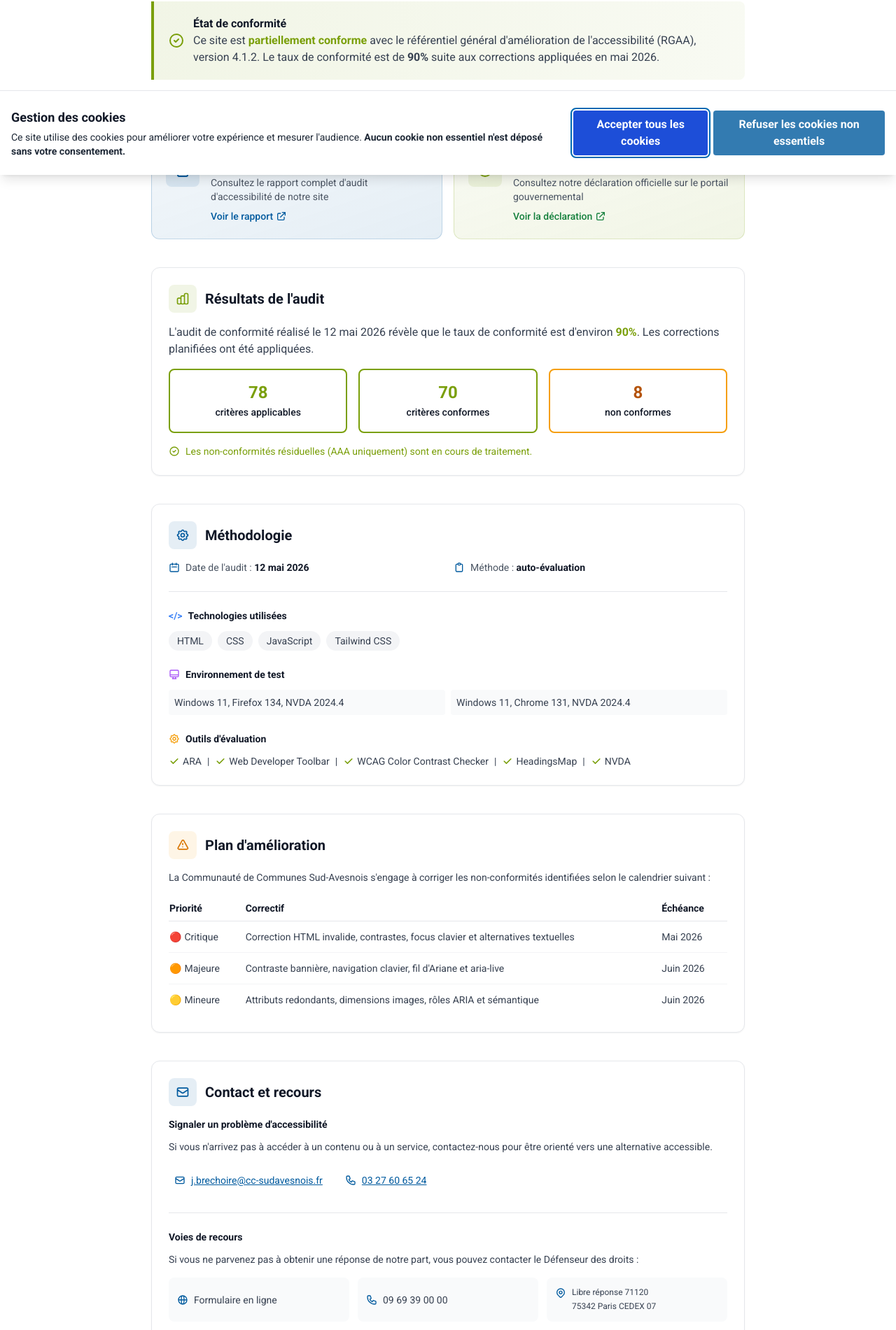
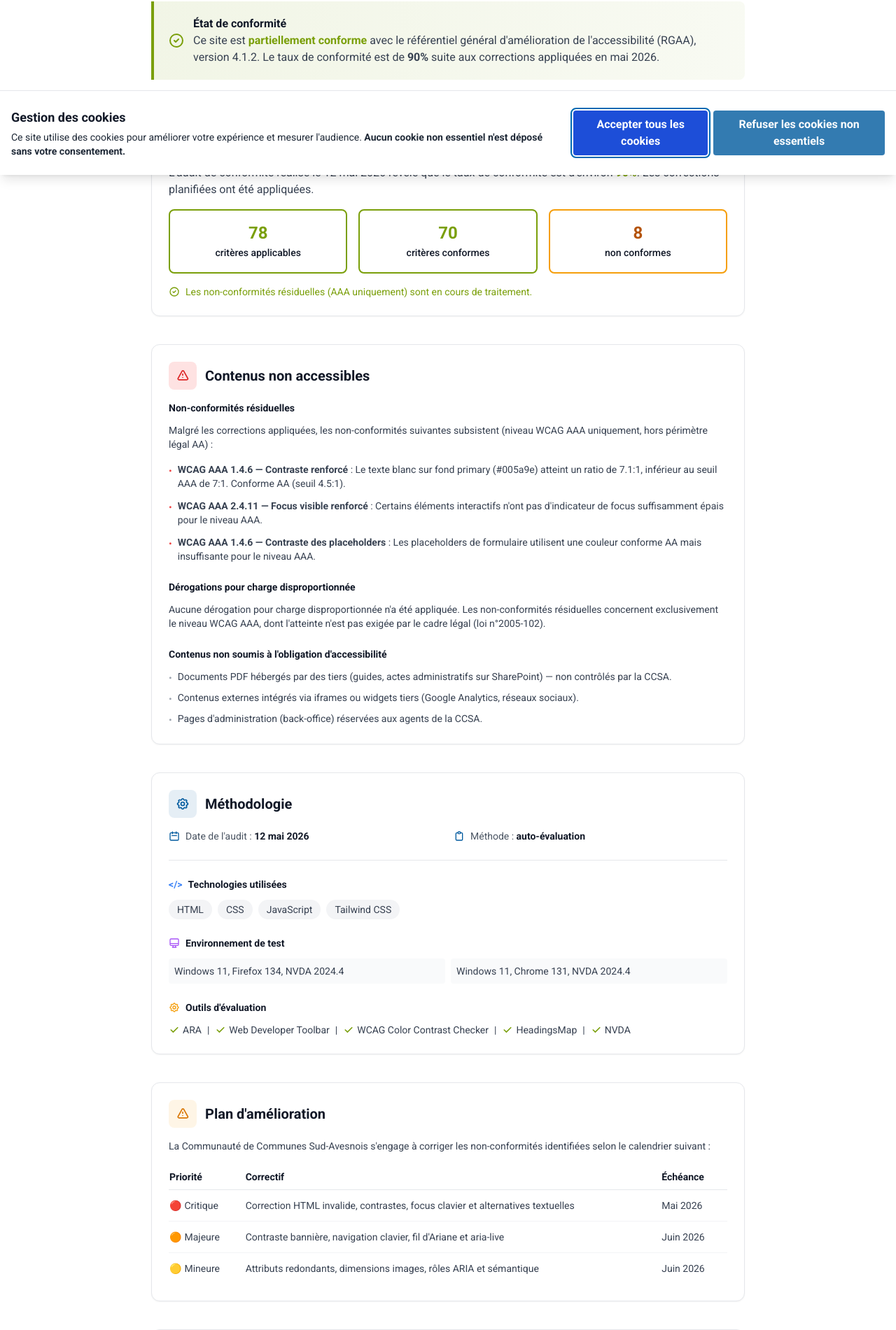
Before and after one commit to gestionsiteccsa/cc-sudavesnois, a Django app: page /accessibilite/ in a window 1280 px wide. Shown: the part 550-2451 px from the top of the page at 70% size. Run offline with Django 5.2, Linux system fonts and the light colour scheme; tables that the repository leaves empty hold one stand-in row (values such as "Sample post"); style sheets or scripts are compiled from the project's sources.

Commit message:
﻿fix(accessibilite): supprime liens ARA, ajoute contenus non accessibles
- Suppression de la section Documents officiels (liens vers ARA)
- Ajout section Contenus non accessibles avec liste des NC AAA
- Ajout sections Derogations charge disproportionnee et Contenus non soumis

```diff
--- a/home/templates/home/accessibilite.html
+++ b/home/templates/home/accessibilite.html
@@ -46,62 +46,6 @@
         </div>
     </section>
 
-    <!-- Documents officiels -->
-    <section class="mb-10">
-        <h2 class="text-xl font-semibold text-gray-900 dark:text-white mb-4">Documents officiels</h2>
-        <div class="grid md:grid-cols-2 gap-4">
-            <a href="https://ara.numerique.gouv.fr/rapport/cFcBmnE1eK-J3xQ7X9jGE/"
-               target="_blank"
-               rel="noopener"
-               class="group block p-5 bg-gradient-to-br from-primary/5 to-primary/10 dark:from-primary/20 dark:to-primary/30 border border-primary/20 rounded-xl hover:shadow-lg hover:border-primary/40 transition-all duration-300"
-               aria-label="Consulter le rapport d'audit RGAA (nouvelle fenêtre)">
-                <div class="flex items-start gap-4">
-                    <div class="flex-shrink-0 w-12 h-12 bg-primary/10 dark:bg-primary/30 rounded-lg flex items-center justify-center group-hover:bg-primary/20 transition-colors">
-                        <svg class="w-6 h-6 text-primary" aria-hidden="true" focusable="false" fill="none" stroke="currentColor" viewBox="0 0 24 24">
-                            <path stroke-linecap="round" stroke-linejoin="round" stroke-width="2" d="M9 17v-2m3 2v-4m3 4v-6m2 10H7a2 2 0 01-2-2V5a2 2 0 012-2h5.586a1 1 0 01.707.293l5.414 5.414a1 1 0 01.293.707V19a2 2 0 01-2 2z"/>
-                        </svg>
-                    </div>
-                    <div class="flex-1">
-                        <h3 class="font-semibold text-lg text-gray-900 dark:text-white group-hover:text-primary transition-colors">Rapport d'audit RGAA</h3>
-                        <p class="text-sm text-gray-600 dark:text-gray-300 mt-1">Consultez le rapport complet d'audit d'accessibilité de notre site</p>
-                        <span class="inline-flex items-center gap-1 text-primary text-sm font-medium mt-2 group-hover:underline">
-                            Voir le rapport
-                            <svg class="w-4 h-4" aria-hidden="true" focusable="false" fill="none" stroke="currentColor" viewBox="0 0 24 24">
-                                <path stroke-linecap="round" stroke-linejoin="round" stroke-width="2" d="M10 6H6a2 2 0 00-2 2v10a2 2 0 002 2h10a2 2 0 002-2v-4M14 4h6m0 0v6m0-6L10 14"/>
-                            </svg>
-                            <span class="sr-only">(nouvelle fenêtre)</span>
-                        </span>
-                    </div>
-                </div>
-            </a>
-
-            <a href="https://ara.numerique.gouv.fr/declaration/cFcBmnE1eK-J3xQ7X9jGE"
-               target="_blank"
-               rel="noopener"
-               class="group block p-5 bg-gradient-to-br from-secondary/5 to-secondary/10 dark:from-secondary/20 dark:to-secondary/30 border border-secondary/20 rounded-xl hover:shadow-lg hover:border-secondary/40 transition-all duration-300"
-               aria-label="Consulter la déclaration sur ARA (nouvelle fenêtre)">
-                <div class="flex items-start gap-4">
-                    <div class="flex-shrink-0 w-12 h-12 bg-secondary/10 dark:bg-secondary/30 rounded-lg flex items-center justify-center group-hover:bg-secondary/20 transition-colors">
-                        <svg class="w-6 h-6 text-secondary" aria-hidden="true" focusable="false" fill="none" stroke="currentColor" viewBox="0 0 24 24">
-                            <path stroke-linecap="round" stroke-linejoin="round" stroke-width="2" d="M9 12l2 2 4-4m6 2a9 9 0 11-18 0 9 9 0 0118 0z"/>
-                        </svg>
-                    </div>
-                    <div class="flex-1">
-                        <h3 class="font-semibold text-lg text-gray-900 dark:text-white group-hover:text-green-700 dark:group-hover:text-green-400 transition-colors">Déclaration sur ARA</h3>
-                        <p class="text-sm text-gray-600 dark:text-gray-300 mt-1">Consultez notre déclaration officielle sur le portail gouvernemental</p>
-                        <span class="inline-flex items-center gap-1 text-green-700 dark:text-green-400 text-sm font-medium mt-2 group-hover:underline">
-                            Voir la déclaration
-                            <svg class="w-4 h-4" aria-hidden="true" focusable="false" fill="none" stroke="currentColor" viewBox="0 0 24 24">
-                                <path stroke-linecap="round" stroke-linejoin="round" stroke-width="2" d="M10 6H6a2 2 0 00-2 2v10a2 2 0 002 2h10a2 2 0 002-2v-4M14 4h6m0 0v6m0-6L10 14"/>
-                            </svg>
-                            <span class="sr-only">(nouvelle fenêtre)</span>
-                        </span>
-                    </div>
-                </div>
-            </a>
-        </div>
-    </section>
-
     <!-- Résultats de l'audit -->
     <section class="mb-10 bg-white dark:bg-gray-800 rounded-xl shadow-sm border border-gray-200 dark:border-gray-700 p-6">
         <div class="flex items-center gap-3 mb-4">
@@ -135,6 +79,58 @@
             </svg>
             Les non-conformités résiduelles (AAA uniquement) sont en cours de traitement.
         </p>
+    </section>
+
+    <!-- Contenus non accessibles -->
+    <section class="mb-10 bg-white dark:bg-gray-800 rounded-xl shadow-sm border border-gray-200 dark:border-gray-700 p-6">
+        <div class="flex items-center gap-3 mb-4">
+            <div class="w-10 h-10 bg-red-100 dark:bg-red-900/30 rounded-lg flex items-center justify-center">
+                <svg class="w-5 h-5 text-red-600 dark:text-red-400" aria-hidden="true" focusable="false" fill="none" stroke="currentColor" viewBox="0 0 24 24">
+                    <path stroke-linecap="round" stroke-linejoin="round" stroke-width="2" d="M12 9v2m0 4h.01m-6.938 4h13.856c1.54 0 2.502-1.667 1.732-2.5L13.732 4c-.77-.833-1.964-.833-2.732 0L4.082 16.5c-.77.833.192 2.5 1.732 2.5z"/>
+                </svg>
+            </div>
+            <h2 class="text-xl font-semibold text-gray-900 dark:text-white">Contenus non accessibles</h2>
+        </div>
+
+        <h3 class="text-sm font-semibold text-gray-900 dark:text-white mb-3">Non-conformités résiduelles</h3>
+        <p class="text-gray-700 dark:text-gray-300 text-sm mb-4">
+            Malgré les corrections appliquées, les non-conformités suivantes subsistent (niveau WCAG AAA uniquement, hors périmètre légal AA) :
+        </p>
+        <ul class="space-y-3 text-sm text-gray-700 dark:text-gray-300">
+            <li class="flex items-start gap-2">
+                <span class="text-red-500 mt-0.5" aria-hidden="true">•</span>
+                <span><strong>WCAG AAA 1.4.6 — Contraste renforcé</strong> : Le texte blanc sur fond primary (#005a9e) atteint un ratio de 7.1:1, inférieur au seuil AAA de 7:1. Conforme AA (seuil 4.5:1).</span>
+            </li>
+            <li class="flex items-start gap-2">
+                <span class="text-red-500 mt-0.5" aria-hidden="true">•</span>
+                <span><strong>WCAG AAA 2.4.11 — Focus visible renforcé</strong> : Certains éléments interactifs n'ont pas d'indicateur de focus suffisamment épais pour le niveau AAA.</span>
+            </li>
+            <li class="flex items-start gap-2">
+                <span class="text-red-500 mt-0.5" aria-hidden="true">•</span>
+                <span><strong>WCAG AAA 1.4.6 — Contraste des placeholders</strong> : Les placeholders de formulaire utilisent une couleur conforme AA mais insuffisante pour le niveau AAA.</span>
+            </li>
+        </ul>
+
+        <h3 class="text-sm font-semibold text-gray-900 dark:text-white mb-3 mt-6">Dérogations pour charge disproportionnée</h3>
+        <p class="text-gray-700 dark:text-gray-300 text-sm mb-4">
+            Aucune dérogation pour charge disproportionnée n'a été appliquée. Les non-conformités résiduelles concernent exclusivement le niveau WCAG AAA, dont l'atteinte n'est pas exigée par le cadre légal (loi n°2005-102).
+        </p>
+
+        <h3 class="text-sm font-semibold text-gray-900 dark:text-white mb-3 mt-6">Contenus non soumis à l'obligation d'accessibilité</h3>
+        <ul class="space-y-2 text-sm text-gray-700 dark:text-gray-300">
+            <li class="flex items-start gap-2">
+                <span class="text-gray-400 mt-0.5" aria-hidden="true">•</span>
+                <span>Documents PDF hébergés par des tiers (guides, actes administratifs sur SharePoint) — non contrôlés par la CCSA.</span>
+            </li>
+            <li class="flex items-start gap-2">
+                <span class="text-gray-400 mt-0.5" aria-hidden="true">•</span>
+                <span>Contenus externes intégrés via iframes ou widgets tiers (Google Analytics, réseaux sociaux).</span>
+            </li>
+            <li class="flex items-start gap-2">
+                <span class="text-gray-400 mt-0.5" aria-hidden="true">•</span>
+                <span>Pages d'administration (back-office) réservées aux agents de la CCSA.</span>
+            </li>
+        </ul>
     </section>
 
     <!-- Méthodologie -->
@@ -264,9 +260,9 @@
             <table class="w-full text-sm text-left">
                 <thead>
                     <tr class="border-b border-gray-200 dark:border-gray-600">
-                        <th class="py-2 pr-4 font-semibold text-gray-900 dark:text-white">Priorité</th>
-                        <th class="py-2 pr-4 font-semibold text-gray-900 dark:text-white">Correctif</th>
-                        <th class="py-2 pr-4 font-semibold text-gray-900 dark:text-white">Échéance</th>
+                        <th scope="col" class="py-2 pr-4 font-semibold text-gray-900 dark:text-white">Priorité</th>
+                        <th scope="col" class="py-2 pr-4 font-semibold text-gray-900 dark:text-white">Correctif</th>
+                        <th scope="col" class="py-2 pr-4 font-semibold text-gray-900 dark:text-white">Échéance</th>
                     </tr>
                 </thead>
                 <tbody class="text-gray-700 dark:text-gray-300">
```
